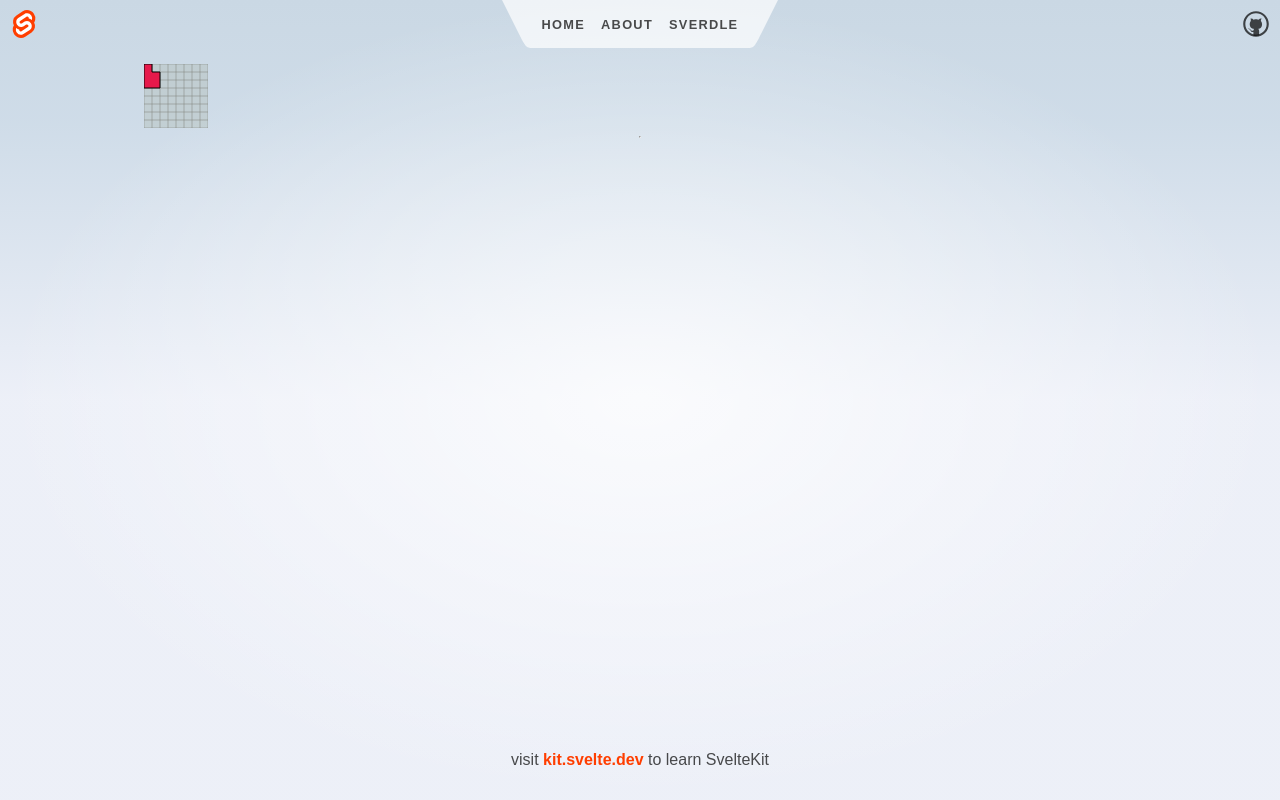
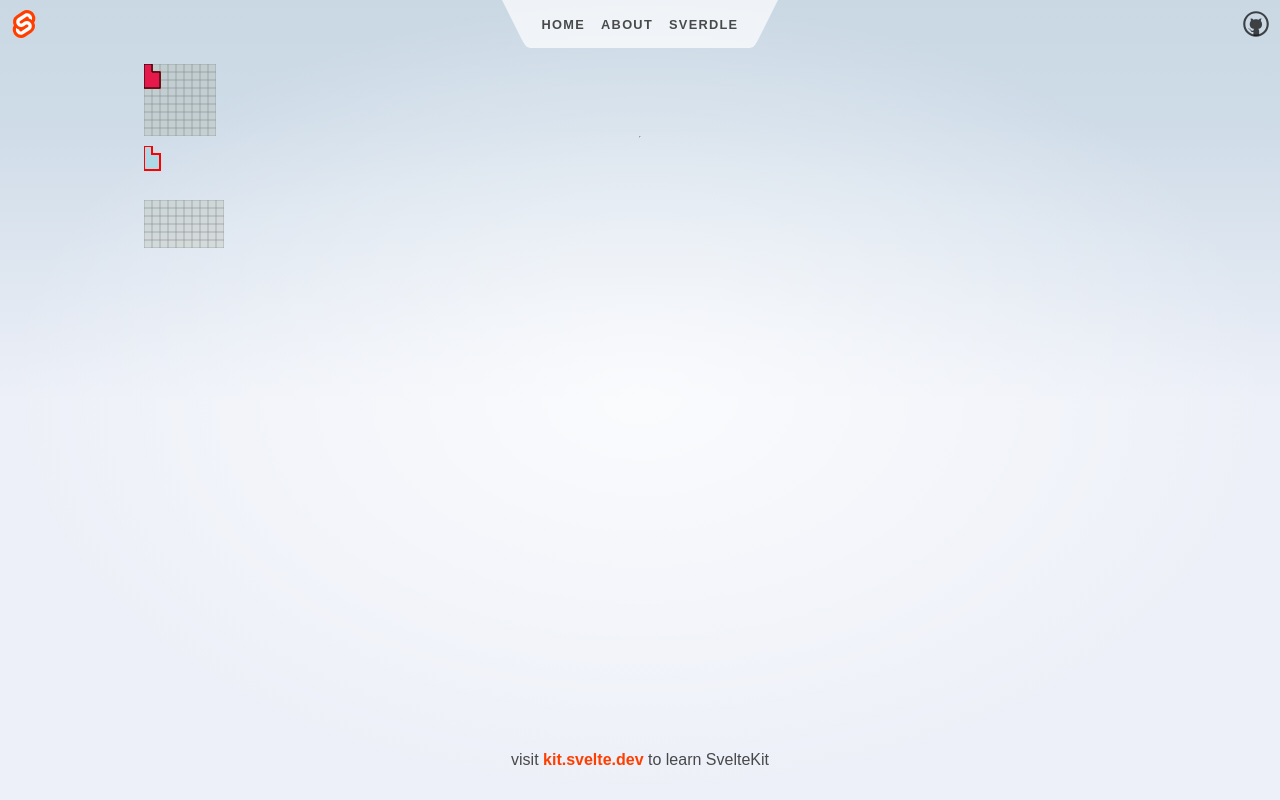
Before and after one commit to cognominal/polyforms, a SvelteKit app: page /Tests/Board in a window 1280 px wide. Built offline with nearby package versions, Linux system fonts and the light colour scheme.

Commit message:
preparing the ground for dragging tiles from TileBoard to PPBoard

```diff
--- a/src/lib/Grid.svelte
+++ b/src/lib/Grid.svelte
@@ -4,10 +4,10 @@
 	import _ from 'lodash';
 	import { toSafeInteger } from 'lodash';
 	// import log from 'console';
-	export let w: Int;
-	export let h: Int;
 	export let squareSize: Int;
 	export let matrix: Matrix;
+	export let w: Int = matrix[0].length;
+	export let h: Int = matrix.length;
 	export let active: boolean;
 	const cw = w * squareSize;
 	const ch = h * squareSize;
--- /dev/null
+++ b/src/lib/PPBoard.svelte
@@ -0,0 +1,9 @@
+<script lang="ts">
+    import { calcPolyominos } from '$lib/polyform';
+    import type { TileInfo, Int, PBoard } from '$lib/polyform';
+    import Polyform from './Polyform.svelte';
+    import Grid from './Grid.svelte';
+    export let pBoard : PBoard;
+ </script>
+
+<Grid  squareSize={8} matrix={pBoard.board}/>
--- a/src/lib/Polyform.svelte
+++ b/src/lib/Polyform.svelte
@@ -3,13 +3,13 @@
     import type { Tile, Int, Pos } from '$lib/polyform'
     // import type { DragActions } from '$lib/drag'
     export let tile : Tile
-    export let squareSize = 8
+    export let cellSize = 8
 
     let boardSize =  50 // tile[0].length *squareSize
     // export let dragActions: DragActions
 </script>
 <svg width="{boardSize}" height="{boardSize}" viewBox="0 0 {boardSize} {boardSize}">
-        <polyline points={perimeterPolylinePoints(tile, squareSize)} class="pentamino draggable"/>
+        <polyline points={perimeterPolylinePoints(tile, cellSize)} class="pentamino draggable"/>
 </svg>
 <!-- </span> -->
 
--- /dev/null
+++ b/src/lib/TileBoard.svelte
@@ -0,0 +1,16 @@
+<script lang="ts">
+	import { calcPolyominos } from '$lib/polyform';
+	import type { TileInfo, Int } from '$lib/polyform';
+	import Polyform from './Polyform.svelte';
+	export let tiles: Int[][][];
+	export let cellSize = 8;
+</script>
+
+<div>
+	{#each tiles as tile}
+		<Polyform {tile} {cellSize}/>
+	{/each}
+</div>
+
+<style>
+</style>
--- a/src/lib/polyform.ts
+++ b/src/lib/polyform.ts
@@ -44,7 +44,7 @@ export type TileInfo = { orients: Orient[]; name?: string }
 // has a board to fill, a list of tile infos
 // about the tiles to lay,
 // a list of already laid tiles,
-type PBoard = {
+export type PBoard = {
     board: Int[][] // 0 = empty, 1 = filled
     laidTiles: laidTile[]
     tilesInfo: TileInfo[]
--- a/src/routes/Tests/Board/+page.svelte
+++ b/src/routes/Tests/Board/+page.svelte
@@ -1,25 +1,32 @@
 <script lang="ts">
-    import {calcPolyominos} from '$lib/polyform'
-    import type { TileInfo } from '$lib/polyform'
-    import Pentamino from '$lib/Polyform.svelte'
-    import Grid from '$lib/Grid.svelte'
-    let ti : TileInfo[][] = calcPolyominos(6)
-    let pentaminoTi = ti[4]
-    let tile = pentaminoTi[0].orients[0].matrix
-    let w = 8
-    let h = 8
-    let squareSize = 8
-    let boardSize = w * squareSize
+	import { calcPolyominos, setPBoard } from '$lib/polyform';
+	import type { TileInfo } from '$lib/polyform';
+	import Pentamino from '$lib/Polyform.svelte';
+	import Grid from '$lib/Grid.svelte';
+	import TileBoard from '$lib/TileBoard.svelte';
+  import PPBoard from '$lib/PPBoard.svelte';
+	let ti: TileInfo[][] = calcPolyominos(6);
+	let pentaminoTi = ti[4];
+	let tile = pentaminoTi[0].orients[0].matrix;
+	let w = 8;
+	let h = 8;
+	let cellSize = 8;
+	let boardSize = w * cellSize;
+
+  let pBoard : PPBoard= setPBoard(10, 6, pentaminoTi);
 </script>
 
 <div class="container" style="height:{boardSize}px;">
-<Grid {w} {h} {squareSize} matrix={tile} active={false} />
-<!-- <Pentamino {tile} squareSize={8} /> -->
-<!-- <PiecesBoard></PiecesBoard> -->
+	<Grid  squareSize={cellSize} matrix={tile} active={false} />
+	<TileBoard tiles={[tile]} {cellSize} />
 </div>
-<hr/>
+<hr />
+<div>
+  <TileBoard tiles={[tile]} {cellSize} />
+  <PPBoard {pBoard} />
+</div>
 <style>
-.container {
-    position: relative;
-  }
+	.container {
+		position: relative;
+	}
 </style>
```
